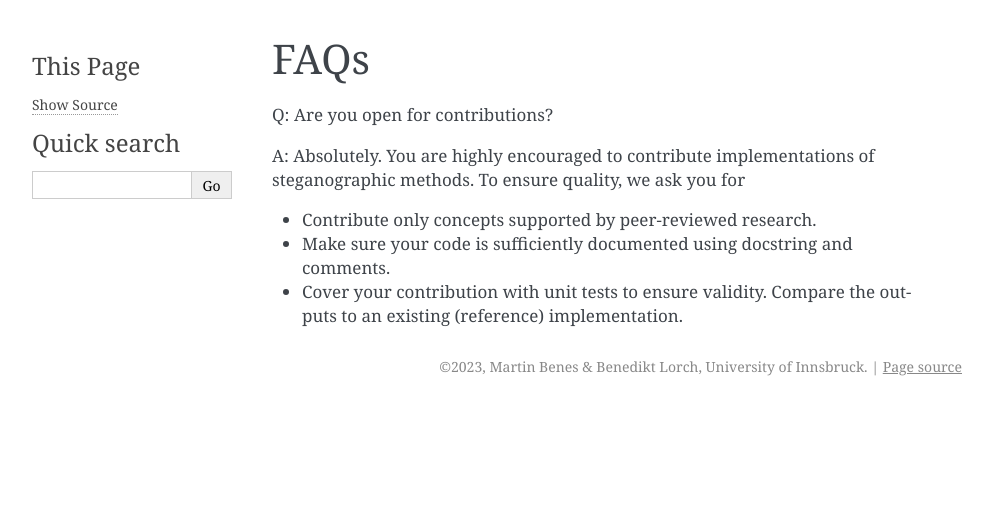
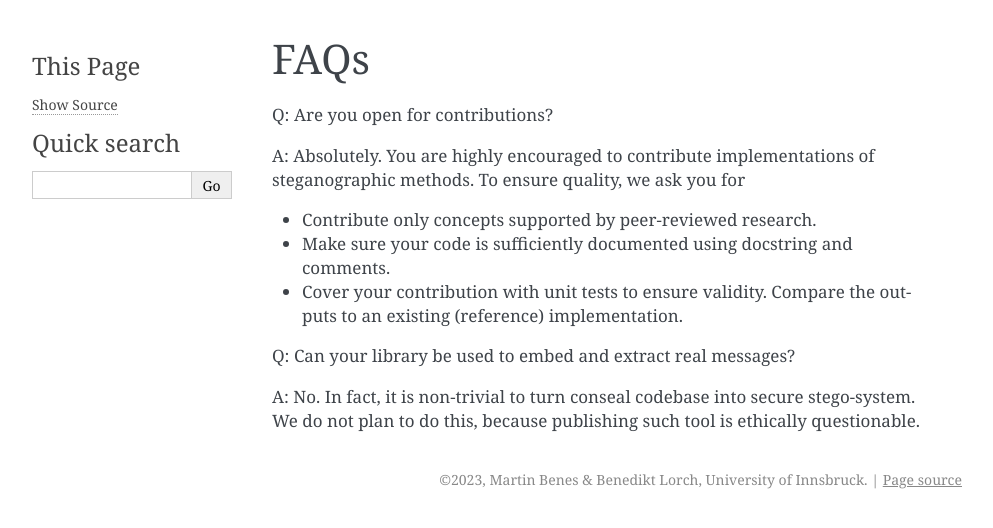
Before and after one commit to uibk-uncover/conseal, a Sphinx documentation site: the page built from docs/faq.rst, in a window 1280 px wide. Shown: the top 528 px of the page, without its empty margins (148-1141 px from the left). Built offline with Sphinx 7.4.7, drawn with Linux system fonts in a browser that asks for light colours.

Commit message:
faq coding

```diff
--- a/docs/faq.rst
+++ b/docs/faq.rst
@@ -8,3 +8,8 @@ A: Absolutely. You are highly encouraged to contribute implementations of stegan
 - Contribute only concepts supported by peer-reviewed research.
 - Make sure your code is sufficiently documented using docstring and comments.
 - Cover your contribution with unit tests to ensure validity. Compare the outputs to an existing (reference) implementation.
+
+
+Q: Can your library be used to embed and extract real messages?
+
+A: No. In fact, it is non-trivial to turn conseal codebase into secure stego-system. We do not plan to do this, because publishing such tool is ethically questionable.
```
